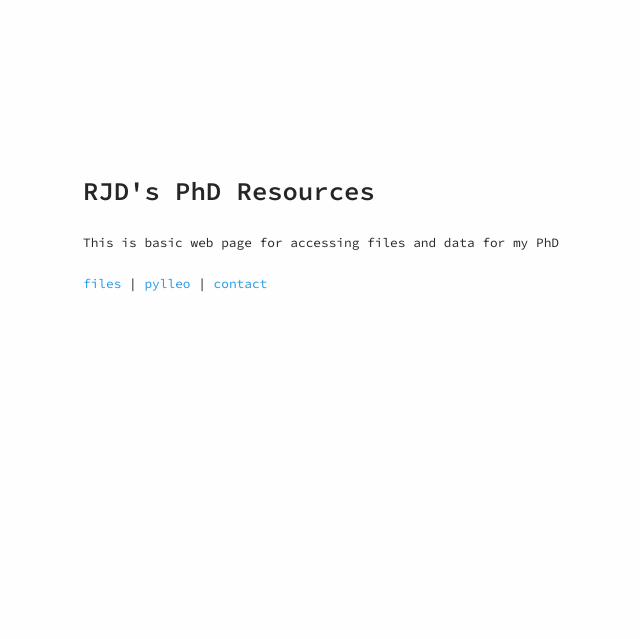
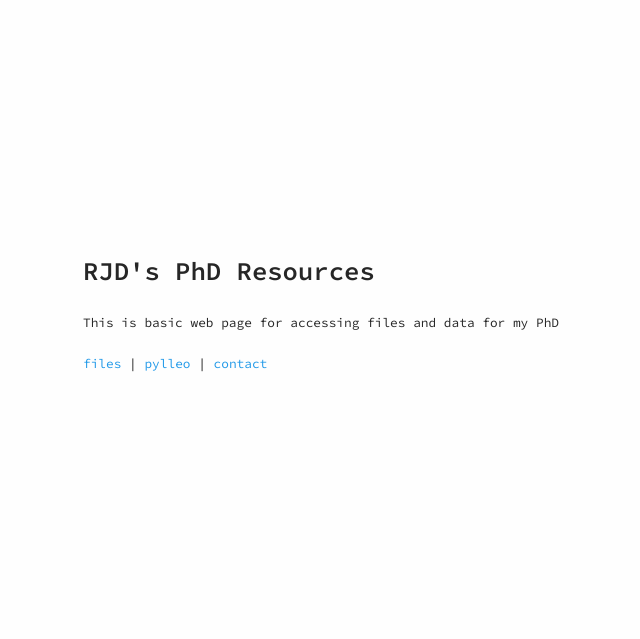
Before and after one commit to ryanjdillon/phd-web, a PHP site: page / in a window 1280 px wide. Shown: the top 639 px of the page, without its empty margins (446-1086 px from the left). Run offline with PHP 8.4, Linux system fonts and the light colour scheme; some libraries are stand-ins or nearby versions.

Commit message:
removed unnessecary css elements

```diff
--- a/css/app.css
+++ b/css/app.css
@@ -6,13 +6,6 @@ body {
   color: #262626;
 }
 
-h1, h2, h3, h4 {
-  font-family: "Source Code Pro";
-  font-weight: 600;
-}
-
-/* divs
- * ------------ */
 .vcenter-parent {
   display: flex;
   flex-direction: row;
@@ -25,7 +18,8 @@ h1, h2, h3, h4 {
   font-weight: 600;
   font-size: 2em;
 }
+
 #main {
   width: 80vw;
-  height: 60vh;
+  height: 80vh;
 }
```
